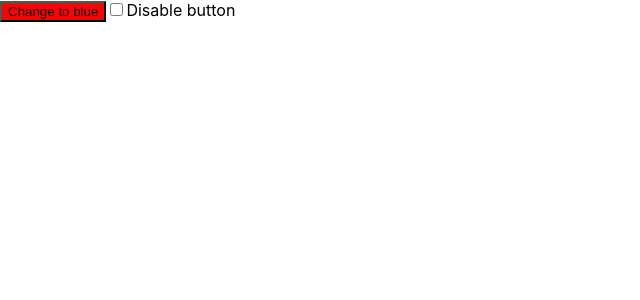
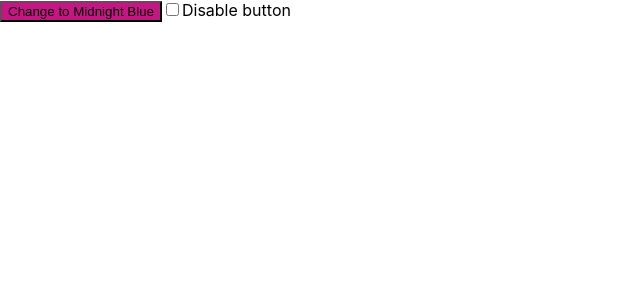
Before and after one commit to junsushin-dev/react-testing-course, a React (Create React App) app in the folder color-button/: page / in a window 1280 px wide. Shown: the top 300 px of the page, without its empty margins (0-640 px from the left). Built offline with nearby package versions, Linux system fonts and the light colour scheme.

Commit message:
feat: Update tests and component for changed feature

```diff
--- a/color-button/src/App.js
+++ b/color-button/src/App.js
@@ -6,11 +6,11 @@ export function replaceCamelWithSpaces(colorName) {
 }
 
 function App() {
-  const [buttonBackgroundColor, setButtonBackgroundColor] = useState('red');
+  const [buttonBackgroundColor, setButtonBackgroundColor] = useState('MediumVioletRed');
   const [checked, setChecked] = useState(false);
 
-  const newButtonBackgroundColor = buttonBackgroundColor === 'red' ? 'blue' : 'red';
-  const buttonText = `Change to ${newButtonBackgroundColor}`;
+  const newButtonBackgroundColor = buttonBackgroundColor === 'MediumVioletRed' ? 'MidnightBlue' : 'MediumVioletRed';
+  const buttonText = `Change to ${replaceCamelWithSpaces(newButtonBackgroundColor)}`;
 
   const handleClick = () => {
     setButtonBackgroundColor(newButtonBackgroundColor);
```
Also changed, not shown: 1 other file (tests, documents, lock files or other folders).
